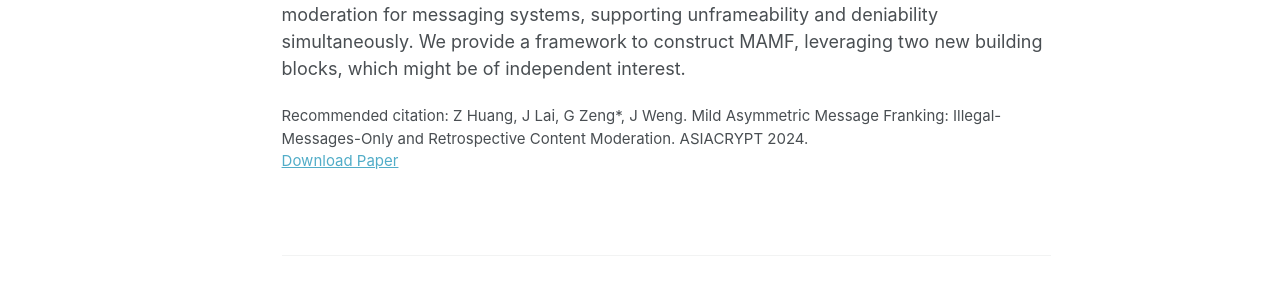
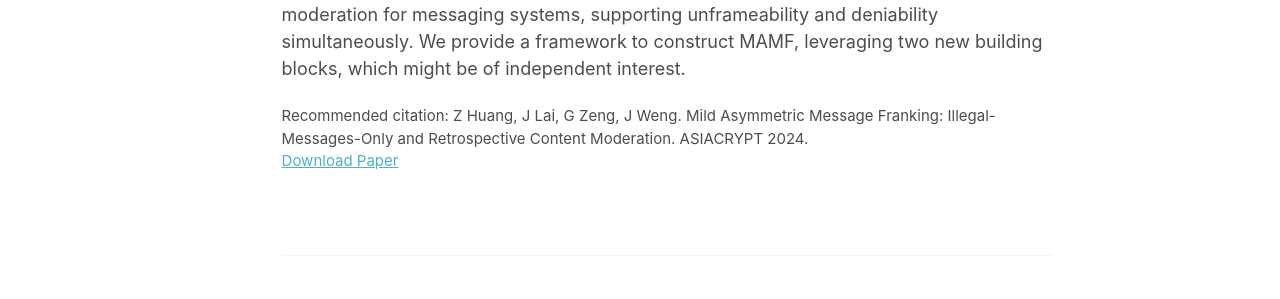
Before and after one commit to naxizgx/naxizgx.github.io, a Jekyll site: the page built from _publications/2024-12-paper-MAMF.md, in a window 1280 px wide and 1319 px high. Shown: the part 462-761 px from the top of the window. Built offline with Jekyll 4.4.1, drawn with Linux system fonts in a browser that asks for light colours; some web fonts are replaced.

```diff
--- a/_publications/2024-12-paper-MAMF.md
+++ b/_publications/2024-12-paper-MAMF.md
@@ -9,7 +9,7 @@ venue: 'ASIACRYPT 2024'
 paperurl: 'https://eprint.iacr.org/2024/1608'
 slideurl: 'https://iacr.org/submit/files/slides/2024/asiacrypt/asiacrypt2024/46/46_slides.pdf'
 
-citation: 'Z Huang, J Lai, G Zeng*, J Weng. Mild Asymmetric Message Franking: Illegal-Messages-Only and Retrospective Content Moderation. ASIACRYPT 2024.'
+citation: 'Z Huang, J Lai, G Zeng, J Weng. Mild Asymmetric Message Franking: Illegal-Messages-Only and Retrospective Content Moderation. ASIACRYPT 2024.'
 ---
 
 Many messaging platforms have integrated end-to-end (E2E) encryption into their services. This widespread adoption of E2E encryption has triggered a technical tension between user privacy and illegal content moderation. The existing solutions either support only unframeability or deniability, or they are prone to abuse (the moderator can perform content moderation for all messages, whether illegal or not), or they lack mechanisms for retrospective content moderation.
```
Also changed, not shown: _publications/2022-12-paper-DAG.md (+1 -2 lines), _publications/2023-04-paper-AGMF.md (+1 -1 lines).
